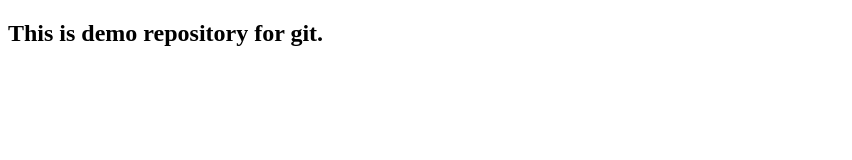
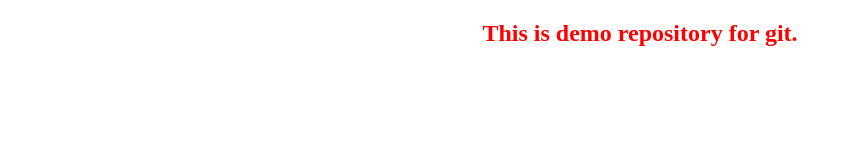
Before and after one commit to SMRUTI-1999/demo-repo, a plain HTML site: page index.html in a window 1280 px wide. Shown: the whole page, without its empty margins (0-852 px from the left). Drawn offline with Linux system fonts and the light colour scheme.

Commit message:
added css file

```diff
--- a/index.html
+++ b/index.html
@@ -4,6 +4,7 @@
     <meta charset="UTF-8">
     <meta name="viewport" content="width=device-width, initial-scale=1.0">
     <title>Document</title>
+    <link rel="stylesheet" href="./style.css">
 </head>
 <body>
     <h2>This is demo repository for git.</h2>
--- /dev/null
+++ b/style.css
@@ -0,0 +1,4 @@
+h2{
+    text-align: center;
+    color: red;
+}
```
